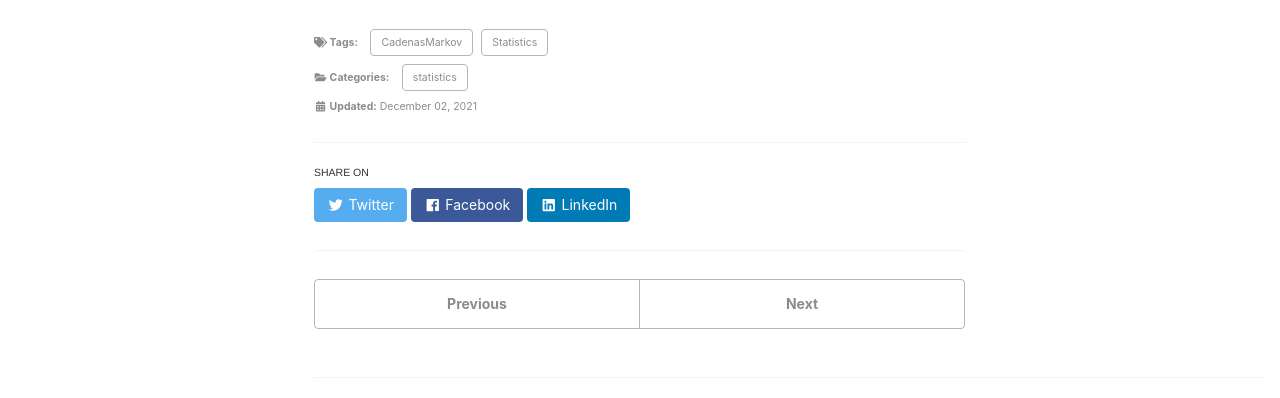
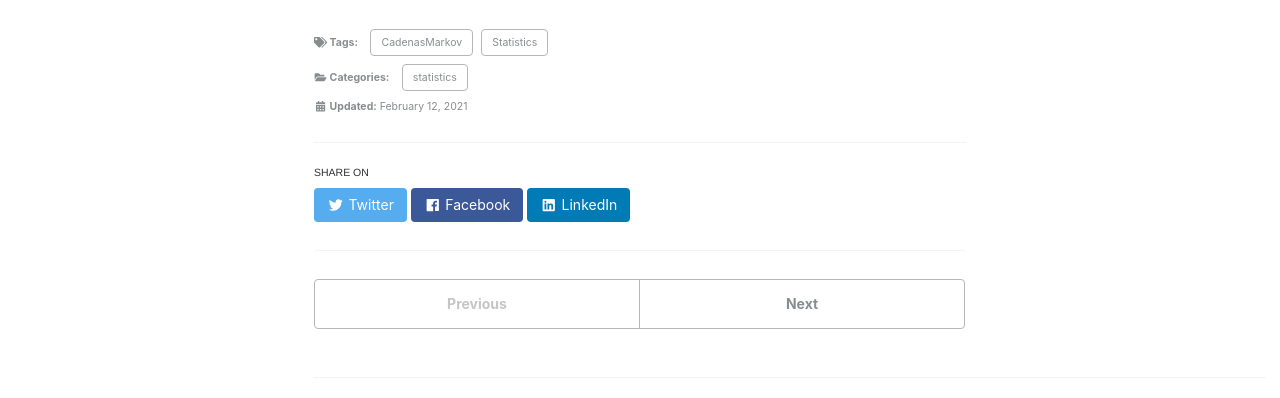
Before and after one commit to IssamFakhari/issamfakhari.github.io, a Jekyll site: the page built from _posts/2020-12-02-CadenasMarkov.html, in a window 1280 px wide and 900 px high, scrolled down 6228 px. Shown: the part 160-558 px from the top of the window. Built offline with Jekyll 4.4.1, drawn with Linux system fonts in a browser that asks for light colours; cached includes are drawn as plain includes; formulas are drawn with MathJax 3.

Commit message:
Update 2020-12-02-CadenasMarkov.html

```diff
--- a/_posts/2020-12-02-CadenasMarkov.html
+++ b/_posts/2020-12-02-CadenasMarkov.html
@@ -1,7 +1,7 @@
 ---
 published: true
 title: Modelado del ascensor social con Cadenas de Markov
-date: 2021-12-02
+date: 2021-02-12
 layout: single
 author_profile: false
 read_time: true
```
